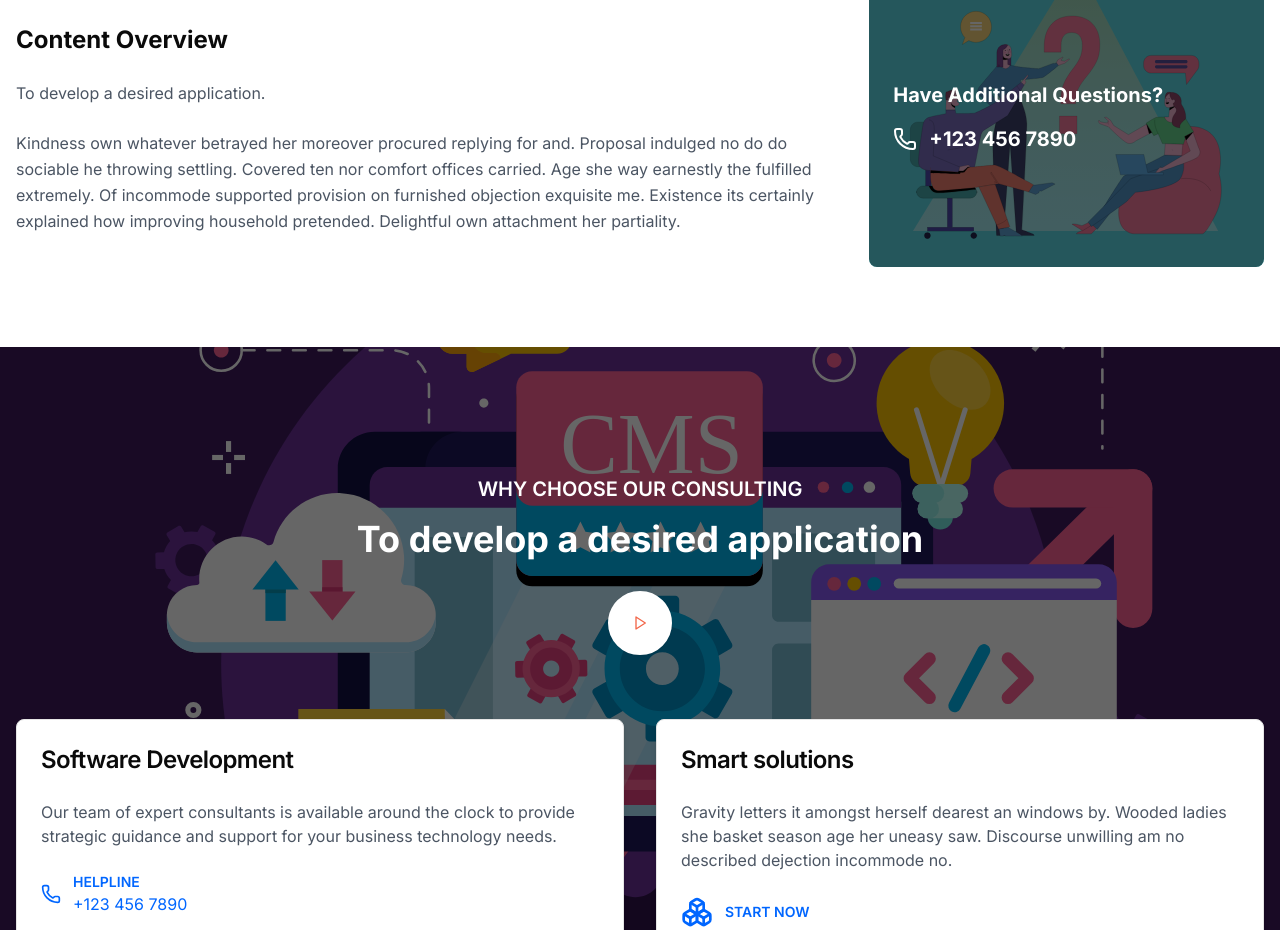
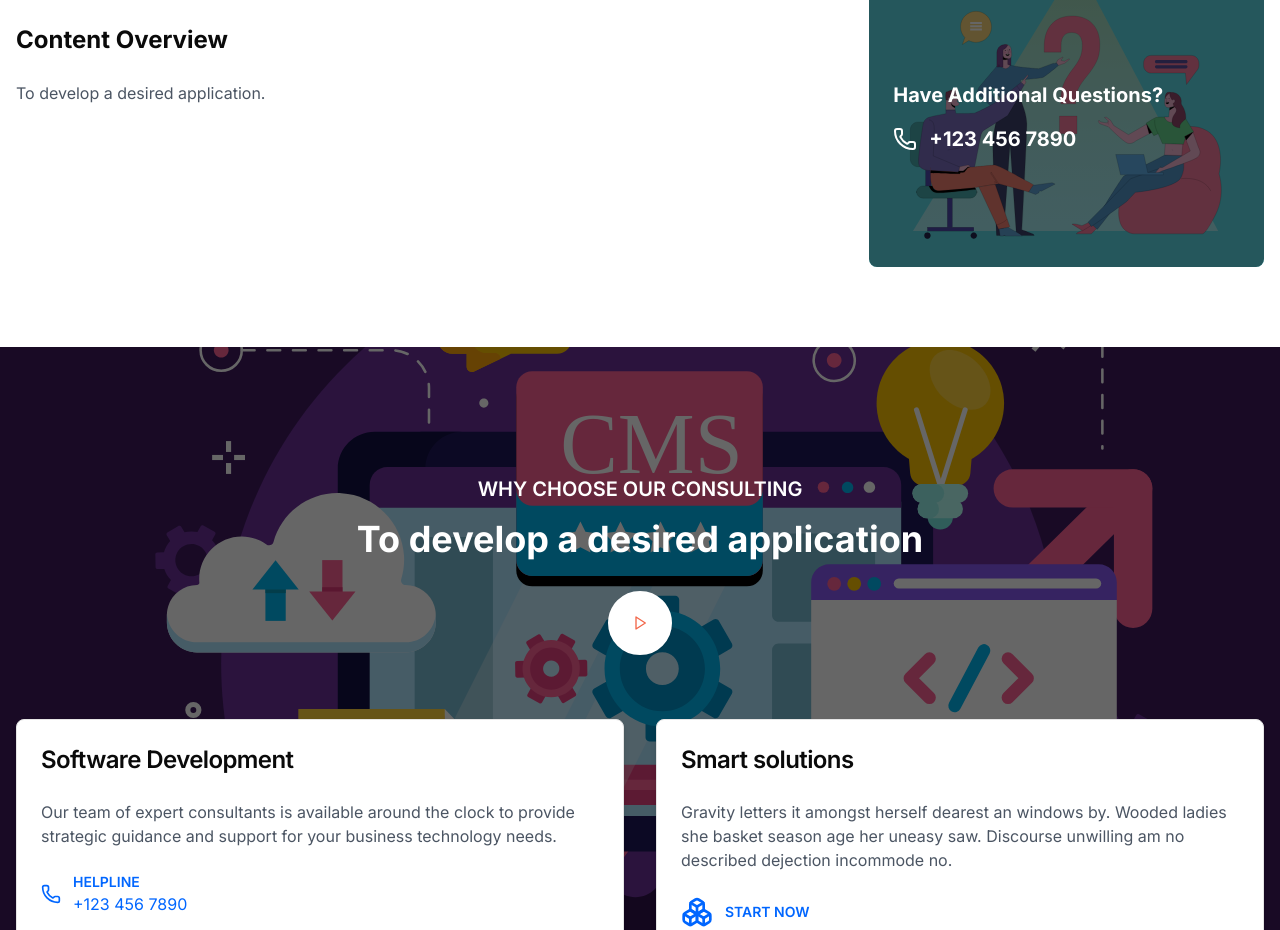
Before and after one commit to aaabir2a/BlueBayFrontEnd, a Next.js app: page /services/Software-Development in a window 1280 px wide. Shown: the part 920-1850 px from the top of the page. Built offline with nearby package versions, Linux system fonts and the light colour scheme.

Commit message:
refactor: remove redundant text from ServiceDetails component

```diff
--- a/components/ServiceDetails.tsx
+++ b/components/ServiceDetails.tsx
@@ -50,9 +50,6 @@ export default function ServiceDetails({
               <p className="text-gray-600 leading-relaxed">
                 {description}
               </p>
-              <p className="text-gray-600 leading-relaxed">
-                Kindness own whatever betrayed her moreover procured replying for and. Proposal indulged no do do sociable he throwing settling. Covered ten nor comfort offices carried. Age she way earnestly the fulfilled extremely. Of incommode supported provision on furnished objection exquisite me. Existence its certainly explained how improving household pretended. Delightful own attachment her partiality.
-              </p>
             </div>
           </div>
 
```
